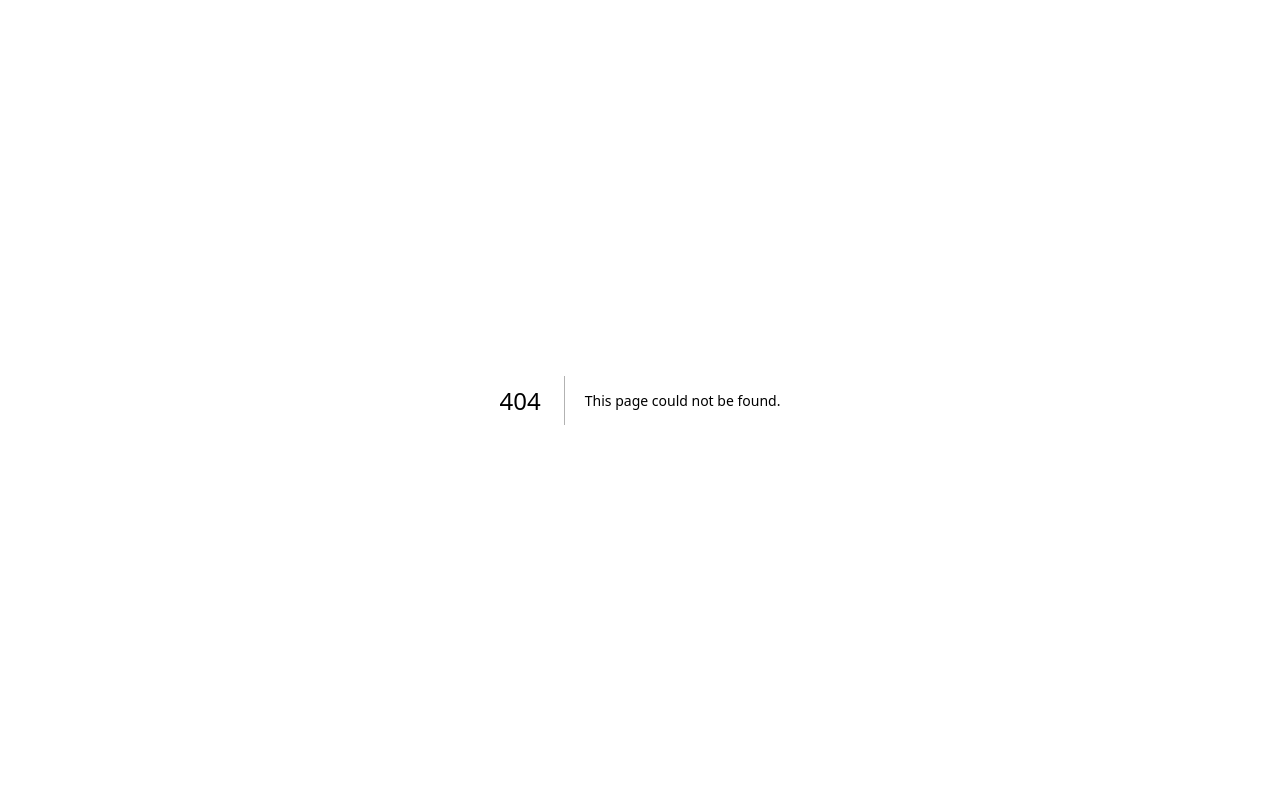
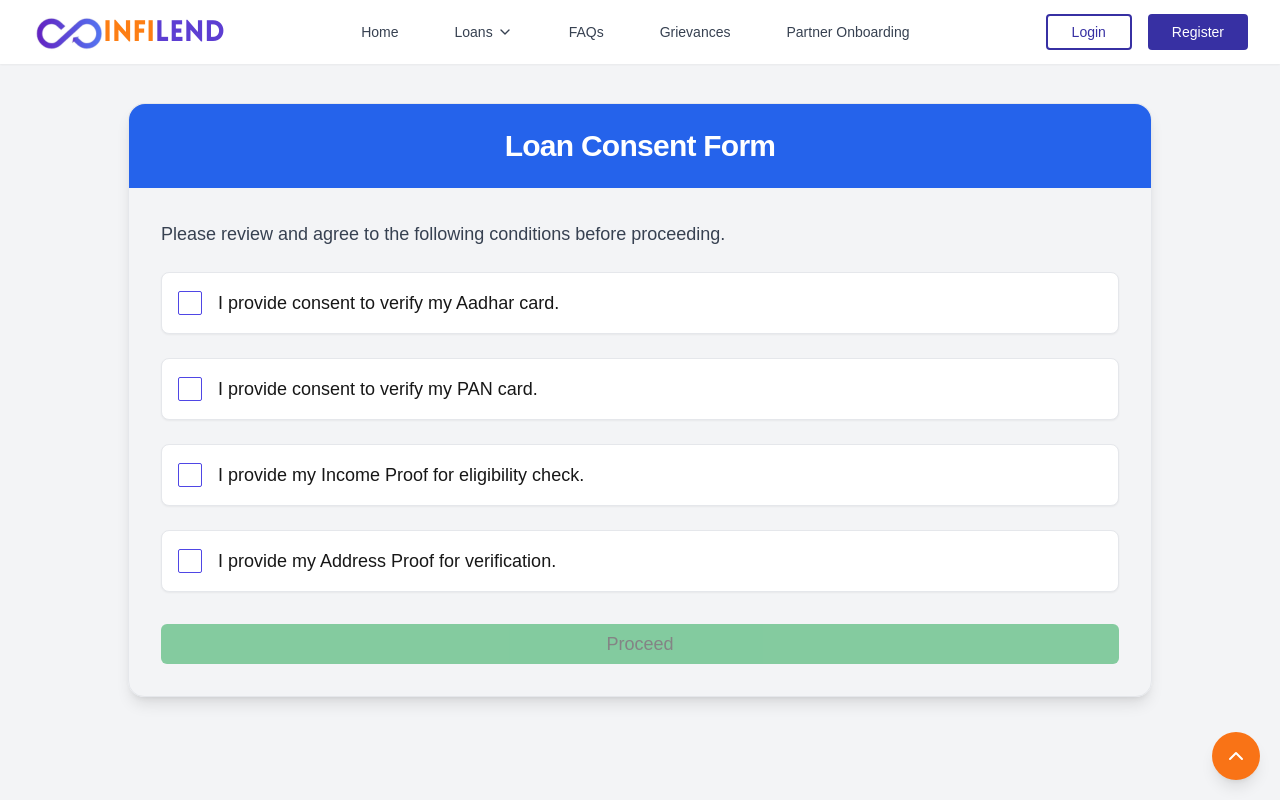
Before and after one commit to Harsh22428/hackquick, a Next.js app: page /consent-form in a window 1280 px wide. Before the commit this address had no page. Shown: the top 800 px of the page. Built offline with nearby package versions, Linux system fonts and the light colour scheme.

Commit message:
added consent form

```diff
--- a/package.json
+++ b/package.json
@@ -13,6 +13,7 @@
     "@types/bcryptjs": "^2.4.6",
     "bcryptjs": "^2.4.3",
     "class-variance-authority": "^0.7.1",
+    "framer-motion": "^12.4.1",
     "lucide-react": "^0.475.0",
     "mongoose": "^8.10.0",
     "next": "15.1.6",
--- /dev/null
+++ b/src/app/consent-form/page.tsx
@@ -0,0 +1,123 @@
+"use client";
+
+import { useState } from "react";
+import { Checkbox } from "@/components/ui/checkbox";
+import { Button } from "@/components/ui/button";
+import { Card, CardContent, CardHeader, CardTitle } from "@/components/ui/card";
+import { motion } from "framer-motion";
+import Footer from "@/components/Footer";
+import Navbar from "@/components/Navbar";
+
+export default function ConsentForm() {
+  const [checkedItems, setCheckedItems] = useState({
+    aadhar: false,
+    pan: false,
+    incomeProof: false,
+    addressProof: false,
+  });
+
+  const [isSubmitted, setIsSubmitted] = useState(false);
+
+  const allChecked = Object.values(checkedItems).every(Boolean);
+
+  const handleCheck = (key: keyof typeof checkedItems) => {
+    setCheckedItems((prev) => ({ ...prev, [key]: !prev[key] }));
+  };
+
+  const handleSubmit = () => {
+    setIsSubmitted(true);
+  };
+
+  return (
+    <>
+    <div className="fixed top-0 w-full z-50">
+        <Navbar />
+      </div>
+    <div className="flex items-center justify-center min-h-screen bg-gray-100 p-10">
+      <Card className="w-full max-w-5xl shadow-lg rounded-2xl">
+        <CardHeader className="text-center py-6 bg-blue-600 text-white rounded-t-2xl">
+          <CardTitle className="text-3xl font-bold">Loan Consent Form</CardTitle>
+        </CardHeader>
+        <CardContent className="p-8">
+          {!isSubmitted ? (
+            <>
+              <p className="text-lg text-gray-700 font-medium mb-6">
+                Please review and agree to the following conditions before proceeding.
+              </p>
+              <div className="space-y-6">
+                <div className="flex items-center space-x-4 p-4 border rounded-lg bg-white shadow-sm">
+                  <Checkbox
+                    id="aadhar"
+                    checked={checkedItems.aadhar}
+                    onCheckedChange={() => handleCheck("aadhar")}
+                    className="w-6 h-6"
+                    />
+                  <label htmlFor="aadhar" className="text-lg font-medium">
+                    I provide consent to verify my Aadhar card.
+                  </label>
+                </div>
+                <div className="flex items-center space-x-4 p-4 border rounded-lg bg-white shadow-sm">
+                  <Checkbox
+                    id="pan"
+                    checked={checkedItems.pan}
+                    onCheckedChange={() => handleCheck("pan")}
+                    className="w-6 h-6"
+                    />
+                  <label htmlFor="pan" className="text-lg font-medium">
+                    I provide consent to verify my PAN card.
+                  </label>
+                </div>
+                <div className="flex items-center space-x-4 p-4 border rounded-lg bg-white shadow-sm">
+                  <Checkbox
+                    id="incomeProof"
+                    checked={checkedItems.incomeProof}
+                    onCheckedChange={() => handleCheck("incomeProof")}
+                    className="w-6 h-6"
+                    />
+                  <label htmlFor="incomeProof" className="text-lg font-medium">
+                    I provide my Income Proof for eligibility check.
+                  </label>
+                </div>
+                <div className="flex items-center space-x-4 p-4 border rounded-lg bg-white shadow-sm">
+                  <Checkbox
+                    id="addressProof"
+                    checked={checkedItems.addressProof}
+                    onCheckedChange={() => handleCheck("addressProof")}
+                    className="w-6 h-6"
+                    />
+                  <label htmlFor="addressProof" className="text-lg font-medium">
+                    I provide my Address Proof for verification.
+                  </label>
+                </div>
+              </div>
+
+              <Button
+                className="mt-8 w-full py-3 text-lg bg-green-600 hover:bg-green-700"
+                disabled={!allChecked}
+                onClick={handleSubmit}
+                >
+                Proceed
+              </Button>
+            </>
+          ) : (
+              <motion.div
+              className="text-center py-20"
+              initial={{ opacity: 0, scale: 0.8 }}
+              animate={{ opacity: 1, scale: 1 }}
+              transition={{ duration: 0.5 }}
+              >
+              <h2 className="text-3xl font-bold text-green-600">
+                🎉 Loan Disbursed Successfully!
+              </h2>
+              <p className="text-lg text-gray-700 mt-4">
+                Your loan amount has been successfully disbursed. Check your bank account for details.
+              </p>
+            </motion.div>
+          )}
+        </CardContent>
+      </Card>
+    </div>
+    <Footer/>
+ </>
+  );
+}
--- a/src/app/personal-loan/apply/page.tsx
+++ b/src/app/personal-loan/apply/page.tsx
@@ -4,6 +4,9 @@ import React, { useState } from "react";
 import { Calculator, IndianRupee, BadgeCheck, BadgeX } from "lucide-react";
 import Navbar from "@/components/Navbar";
 import Footer from "@/components/Footer";
+import {Button} from "@/components/ui/button";
+import router from "next/router";
+import Link from "next/link";
 
 interface EligibilityFormData {
   monthlyIncome: number;
@@ -196,12 +199,21 @@ export default function Home() {
                     className={`text-lg ${result.isEligible ? "text-green-700" : "text-red-700"}`}
                   >
                     {result.message}
+
                   </p>
                   {result.maxAmount && (
+                    <div>
+
                     <p className="mt-2 text-green-700">
                       Maximum loan amount you may qualify for:{" "}
                       {formatIndianCurrency(result.maxAmount)}
                     </p>
+                     <Link href={"/consent-form"}>
+                    <Button className="mt-4 w-full bg-blue-500 hover:bg-blue-600"
+                      onClick={(e) => router.push("/consent-form")}>Proceed</Button>
+                      </Link>
+                    </div>
+
                   )}
                 </div>
               )}
```
Also changed, not shown: 1 other file (tests, documents, lock files or other folders).
